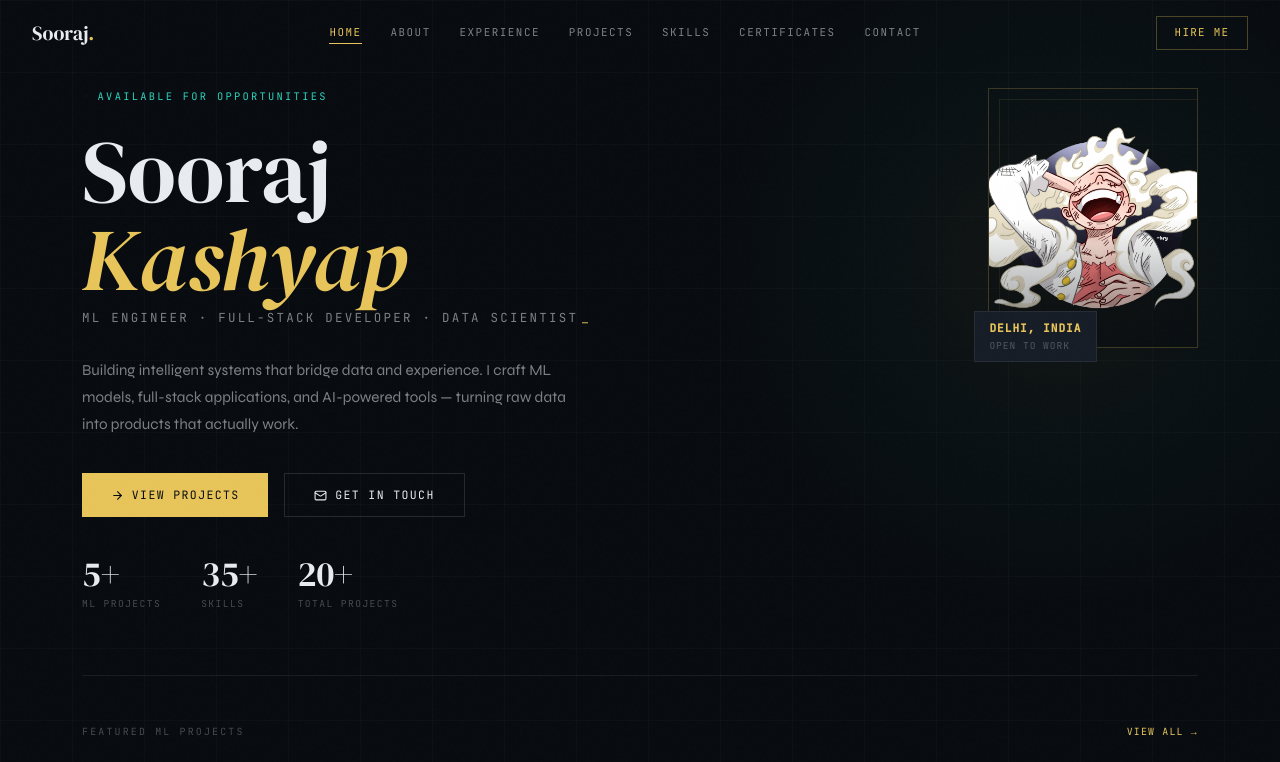
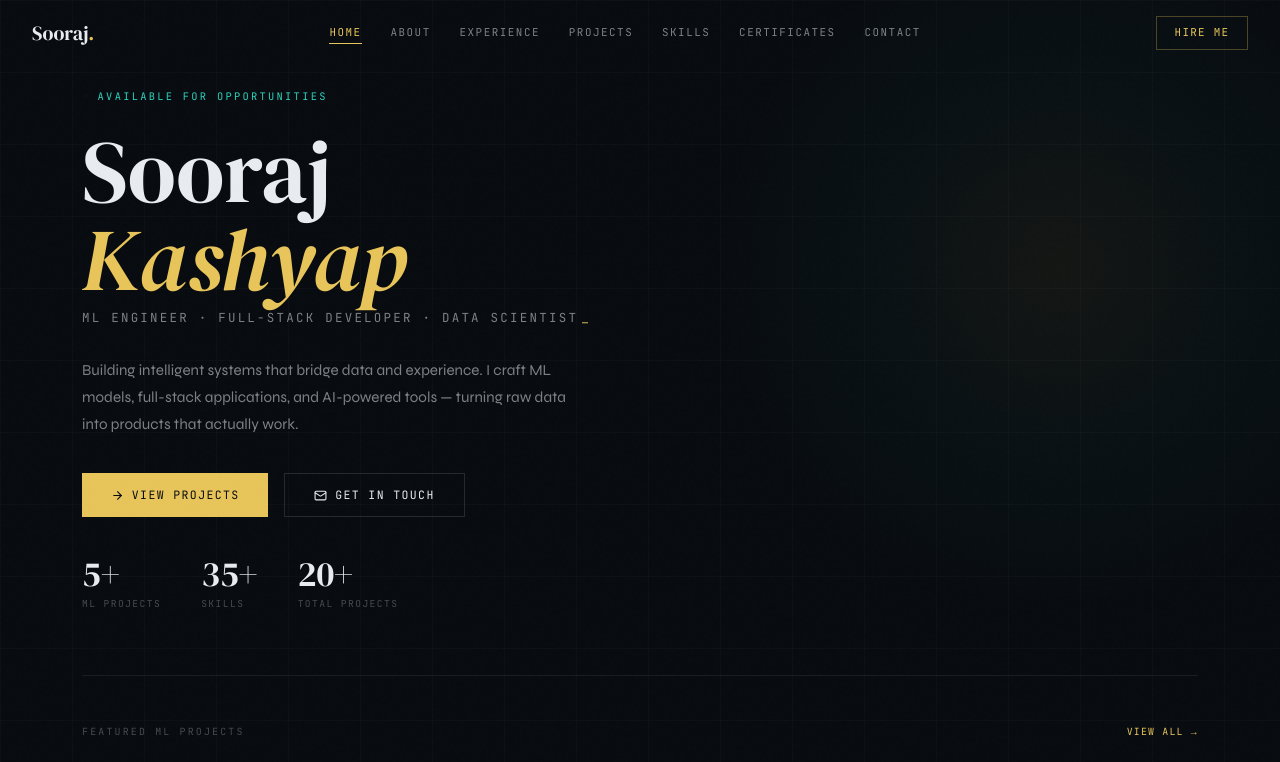
Before and after one commit to sooraj4sure/Portfolio2, a React (Vite) app: page / in a window 1280 px wide. Shown: the top 762 px of the page. Built offline with nearby package versions, Linux system fonts and the light colour scheme.

Commit message:
Theme change

```diff
--- a/src/components/HomeSection.jsx
+++ b/src/components/HomeSection.jsx
@@ -157,7 +157,7 @@ const HomeSection = ({ setActiveSection }) => {
             </div>
 
             {/* Right: photo — subtle corner placement */}
-            <motion.div
+            {/* <motion.div
               initial={{ opacity: 0, x: 30 }} animate={{ opacity: 1, x: 0 }}
               transition={{ duration: .8, delay: .3 }}
               style={{ position: "relative", flexShrink: 0 }}
@@ -178,7 +178,7 @@ const HomeSection = ({ setActiveSection }) => {
                   background: "linear-gradient(to top, rgba(8,12,16,.5) 0%, transparent 50%)",
                 }} />
                 {/* offset accent frame */}
-                <div style={{
+                {/* <div style={{
                   position: "absolute", top: 10, right: -10,
                   width: "100%", height: "100%",
                   border: "1px solid rgba(232,197,90,.1)",
@@ -195,7 +195,7 @@ const HomeSection = ({ setActiveSection }) => {
                 <strong style={{ color: "var(--gold)", display: "block", fontSize: ".7rem" }}>Delhi, India</strong>
                 Open to Work
               </div>
-            </motion.div>
+            </motion.div> */}
           </div>
 
           {/* ── FEATURED PROJECTS STRIP ── */}
```
